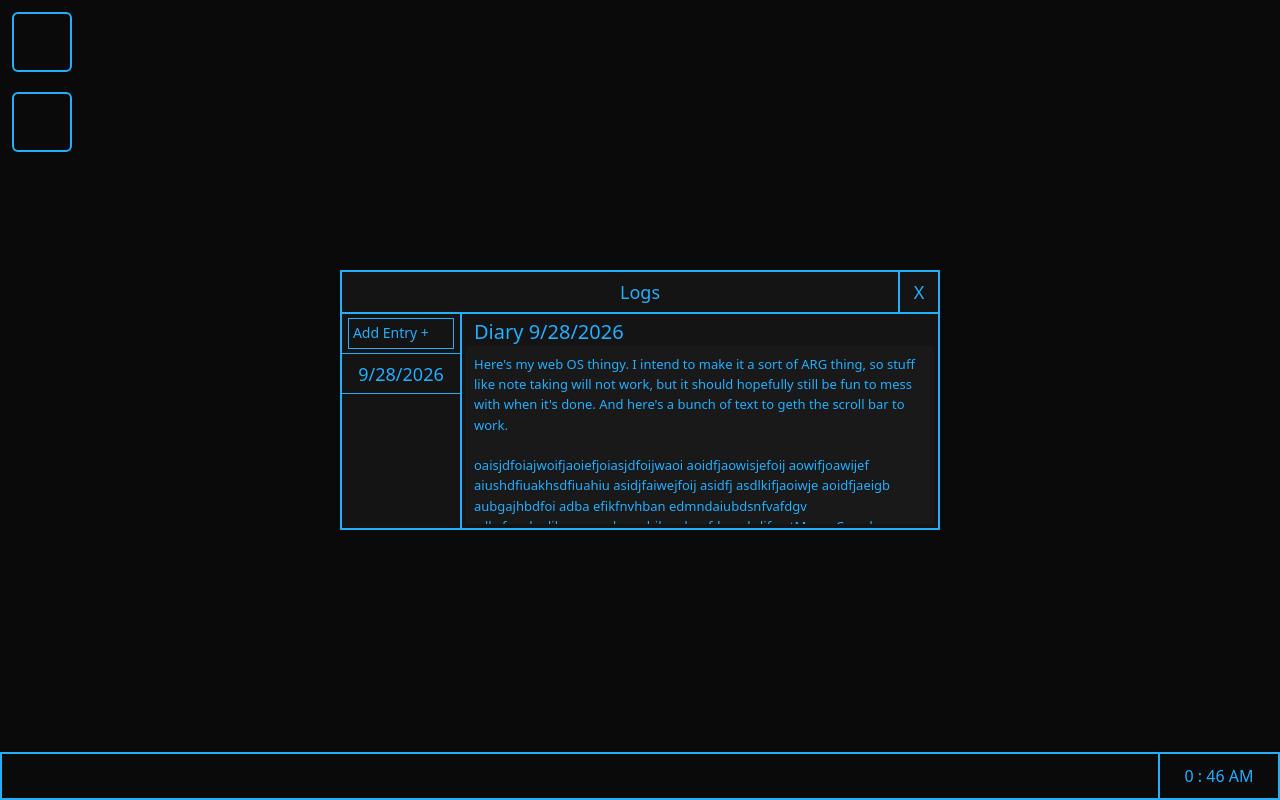
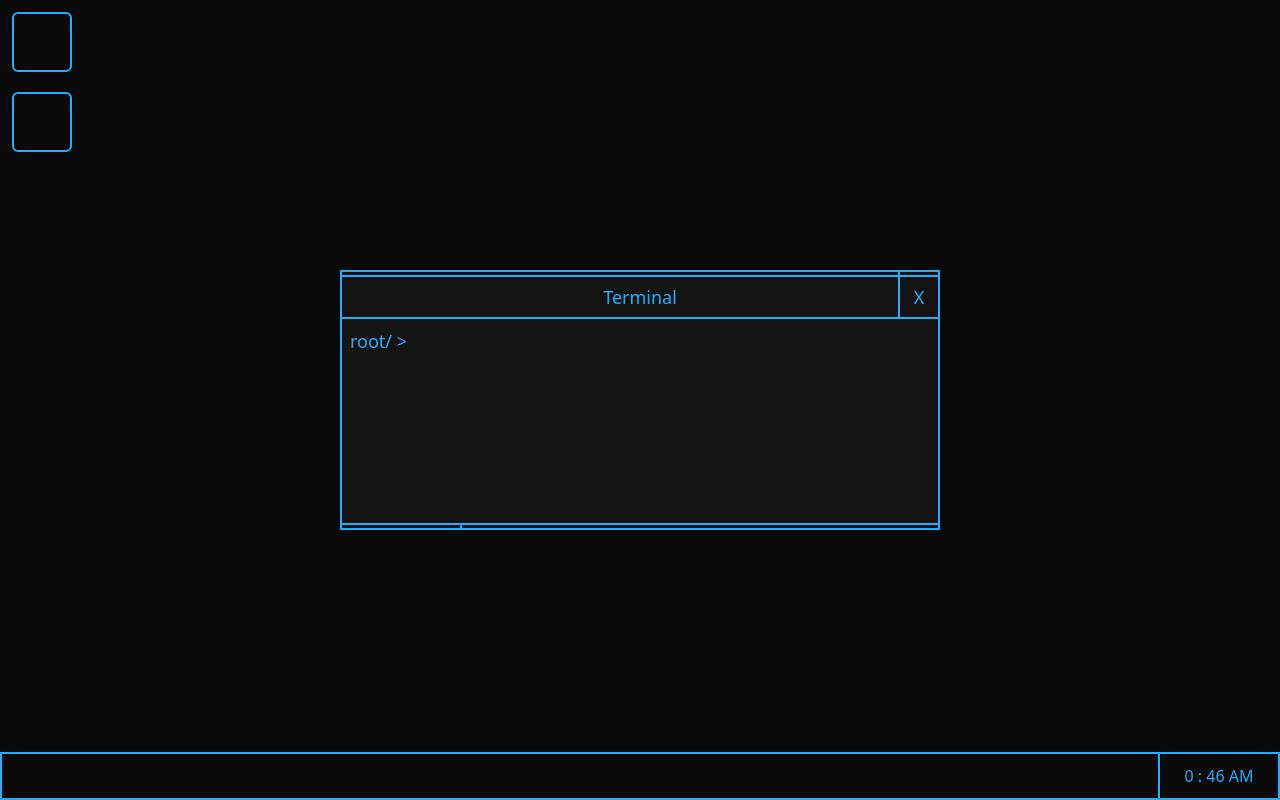
Before and after one commit to blowupthenoobs/WebbingAnOS, a React (Vite) app in the folder webbingOS/: page / in a window 1280 px wide. Both pictures are taken after a click on the element 42 px from the left and 122 px from the top of the page. Built offline with nearby package versions, Linux system fonts and the light colour scheme.

Commit message:
Window Ordering

```diff
--- a/webbingOS/src/WebOS/AppIcon.tsx
+++ b/webbingOS/src/WebOS/AppIcon.tsx
@@ -2,7 +2,7 @@
 
 
 export default function AppIcon({openApp, Image}: {openApp: () => void, Image: string}) {
-    console.log(Image);
+    // console.log(Image);
 
     return(
         <div className="w-15 h-15 border-2 border-computer-primary rounded-md hover:bg-computer-primary mb-5" onClick={openApp}>
--- a/webbingOS/src/WebOS/Computer.tsx
+++ b/webbingOS/src/WebOS/Computer.tsx
@@ -8,6 +8,7 @@ import DiaryLogs from "./DiaryLogs"
 export default function Computer() {
     const [terminalOpen, setTerminalOpen] = useState<boolean>(true);
     const [diaryOpen, setDiaryOpen] = useState<boolean>(false);
+    const [zIndexes, setZIndexes] = useState<Array<number>>([12, 11]);
     const closeTerminal = () => {
         setTerminalOpen(false);
     }
@@ -19,6 +20,27 @@ export default function Computer() {
     }
     const openDiary = () => {
         setDiaryOpen(true);
+    }
+
+    const setWindowToTop = (windowIndex: number) => {
+        console.log("setting window index")
+        let indexes = [...zIndexes];
+        let addOneAfter = false;
+        for(let i = 0; i < indexes.length; i++) {
+            if(indexes[i] != 0)
+                indexes[i]--;
+            else
+                addOneAfter = true;
+        }
+        indexes[windowIndex] = 15;
+
+        if(addOneAfter) {
+            for(let i = 0; i < indexes.length; i++) {
+                indexes[i]++;
+            }
+        }
+
+        setZIndexes(indexes);
     }
 
     const createStartingCookies = () => {
@@ -38,10 +60,10 @@ export default function Computer() {
     }, [])
 
     return (
-        <div className="bg-computer-black h-screen w-full flex flex-col overflow-hidden">
+        <div className="bg-computer-black h-screen w-full flex flex-col overflow-hidden -z-100">
             <div> {/* windows */}
-                {terminalOpen && <Terminal closeApp={closeTerminal}/>}
-                {diaryOpen && <DiaryLogs closeApp={closeDiary}/>}
+                {terminalOpen && <Terminal closeApp={closeTerminal} zPos={zIndexes[0]} setToTop={() => setWindowToTop(0)}/>}
+                {diaryOpen && <DiaryLogs closeApp={closeDiary} zPos={zIndexes[1]} setToTop={() => setWindowToTop(1)}/>}
 
             </div>
 
--- a/webbingOS/src/WebOS/DiaryLogs.tsx
+++ b/webbingOS/src/WebOS/DiaryLogs.tsx
@@ -3,12 +3,17 @@ import HandleBar from "./HandleBar"
 import GlitchOverlay from "./GlitchOverlay";
 
 
-export default function DiaryLogs({closeApp}: {closeApp: () => void}) {
+export default function DiaryLogs({closeApp, zPos, setToTop}: {closeApp: () => void, zPos: number, setToTop: () => void}) {
 
     const [xPosition, setXPos] = useState(window.innerWidth / 2);
     const [yPosition, setYPos] = useState(window.innerHeight / 2);
     const [glitchTime, setGlitchTime] = useState(5);
-    const [diary, setDiaryEntries] = useState();
+    const [diary, setDiaryEntries] = useState<Array<string>>(["9/28/2026"]);
+    const [currentEntry, startReading] = useState("9/28/2026")
+    const [currentContent, setDiaryContent] = useState(`Here's my web OS thingy. I intend to make it a sort of ARG thing, so stuff like note taking will not work, but it should hopefully still be fun to mess with when it's done. And here's a bunch of text to get the scroll bar to work.
+
+    oaisjdfoiajwoifjaoiefjoiasjdfoijwaoi aoidfjaowisjefoij aowifjoawijef aiushdfiuakhsdfiuahiu asidjfaiwejfoij asidfj asdlkifjaoiwje aoidfjaeigb aubgajhbdfoi adba efikfnvhban edmndaiubdsnfvafdgv cdkxfgaebsdjhmnc, mdnguvbjhasdnmfdagrsbdjf asedfhna jiseyfhvbhcanjsijfdhgyujashdmfmaow khsmefy iask,hdb jhadmnxfc isafjhcmjnsdmf csdzxfn hckdzjfn aofjoiajsdfoijawofidj ajsdofajwo ijaoijdfoij aoidfjoawij ijaowdfijawijfoiawjd adiofjao iejfoai jdofijaosidjfoiaj oiejfoiajsdfoijaoijfo ijaoijdfoijjaoijf ah diufknj aiuefjhk naefhjbandiuf khansfeuihnm`);
+    const keys = ["9/28/2026", "2/18/2023", "3/16/2022"]
 
     // console.log(window.innerHeight)
 
@@ -24,39 +29,71 @@ export default function DiaryLogs({closeApp}: {closeApp: () => void}) {
         setGlitchTime(0);
     }
 
+    const switchDiary = (newDiary: string) => {
+        startReading(newDiary);
+        switch(newDiary)
+        {
+            case "9/28/2026":
+                setDiaryContent(`Here's my web OS thingy. I intend to make it a sort of ARG thing, so stuff like note taking will not work, but it should hopefully still be fun to mess with when it's done. And here's a bunch of text to get the scroll bar to work.
+                    oaisjdfoiajwoifjaoiefjoiasjdfoijwaoi aoidfjaowisjefoij aowifjoawijef aiushdfiuakhsdfiuahiu asidjfaiwejfoij asidfj asdlkifjaoiwje aoidfjaeigb aubgajhbdfoi adba efikfnvhban edmndaiubdsnfvafdgv cdkxfgaebsdjhmnc, mdnguvbjhasdnmfdagrsbdjf asedfhna jiseyfhvbhcanjsijfdhgyujashdmfmaow khsmefy iask,hdb jhadmnxfc isafjhcmjnsdmf csdzxfn hckdzjfn aofjoiajsdfoijawofidj ajsdofajwo ijaoijdfoij aoidfjoawij ijaowdfijawijfoiawjd adiofjao iejfoai jdofijaosidjfoiaj oiejfoiajsdfoijaoijfo ijaoijdfoijjaoijf ah diufknj aiuefjhk naefhjbandiuf khansfeuihnm`)
+                break;
+            case "2/18/2023":
+                setDiaryContent(`need to come up with something to put here...`);
+                break;
+            case "3/16/2022":
+                setDiaryContent(`Got called into HR today. Apparently my mood as of late has been sort of a bother to everyone in the office, so I guess the meeting with HR turned into sort of a therapy session. I was recommended to try some sort of journaling to get my feelings out, so I figured I could write here. Not like anyone's going to be snooping around my computer, right?
+                Today was an alright day, arrived at 7am like I normally do, went straight to the break room for a cup of coffee before heading to my desk to work on _________. Later I had... (figuring out what to write here later)`);
+                break;
+            default:
+                setDiaryContent(`Here's my web OS thingy. I intend to make it a sort of ARG thing, so stuff like note taking will not work, but it should hopefully still be fun to mess with when it's done. And here's a bunch of text to get the scroll bar to work.
+                    oaisjdfoiajwoifjaoiefjoiasjdfoijwaoi aoidfjaowisjefoij aowifjoawijef aiushdfiuakhsdfiuahiu asidjfaiwejfoij asidfj asdlkifjaoiwje aoidfjaeigb aubgajhbdfoi adba efikfnvhban edmndaiubdsnfvafdgv cdkxfgaebsdjhmnc, mdnguvbjhasdnmfdagrsbdjf asedfhna jiseyfhvbhcanjsijfdhgyujashdmfmaow khsmefy iask,hdb jhadmnxfc isafjhcmjnsdmf csdzxfn hckdzjfn aofjoiajsdfoijawofidj ajsdofajwo ijaoijdfoij aoidfjoawij ijaowdfijawijfoiawjd adiofjao iejfoai jdofijaosidjfoiaj oiejfoiajsdfoijaoijfo ijaoijdfoijjaoijf ah diufknj aiuefjhk naefhjbandiuf khansfeuihnm`)
+
+        }
+    }
 
     useEffect(() => {
         const interval = setInterval(() => {
             setGlitchTime(prev => prev + 1)
         }, 80)
 
+        let diaries: string[] = [];
+
+        for(let i = 0; i < keys.length; i++) {
+            const temp = localStorage.getItem(keys[i])
+
+            if(temp === "journal")
+                diaries[diaries.length] = keys[i];
+            console.log(diaries);
+        }
+
+
+        setDiaryEntries(diaries);
         return () => clearInterval(interval);
+
     }, [])
 
     return (
         <div className={"bg-computer-light-black text-computer-primary border-2 border-computer-primary h-65 w-150 flex-1 mr-6 text-lg absolute translate-[-50%] "}
-            style={{top: yPosition, left: xPosition}}>
+            style={{top: yPosition, left: xPosition, zIndex: zPos}} onMouseDown={setToTop}>
             <HandleBar closeApp={closeApp} moveWindow={moveWindow} windowName="Logs"/>
             <div className="flex flex-row w-full h-[calc(100%-40px)] overflow-hidden relative">
                 <div className="w-30 shrink-0 border-r-2 border-computer-primary flex flex-col">
                     <div className="w-full border-b h-10">
                         <p className="mt-1 mb-auto ml-auto mr-auto border w-[90%] h-[80%] p-1 text-sm cursor-pointer" onClick={glitch}>Add Entry +</p>
                     </div>
-                    <div className="w-full border-b h-10 content-center text-center">
-                        <p className="mt-auto mb-auto ml-auto mr-auto">9/28/2026</p>
-                    </div>
+                    {diary.map((item) => {
+                        return(
+                        <div className="w-full border-b h-10 content-center text-center cursor-pointer" onClick={() => switchDiary(item)}>
+                            <p className="mt-auto mb-auto ml-auto mr-auto pointer-events-none">{item}</p>
+                        </div>
+                        )
+                    })
+                    }
+
                 </div>
-                <div className="p-1">
-                    <h1 className="text-xl ml-2">Diary 9/28/2026</h1>
-                    <p className="text-[13px] bg-lighter-black p-2 scrollbar-thin overflow-y-scroll flex-auto h-[calc(100%-30px)]">Here's my web OS thingy. I intend to make it a sort of ARG thing, so stuff like note taking will not work, but it should hopefully still be fun to mess with when it's done. And here's a bunch of text to geth the scroll bar to work.
-                    <br/>
-                    <br/>
-                    oaisjdfoiajwoifjaoiefjoiasjdfoijwaoi aoidfjaowisjefoij aowifjoawijef aiushdfiuakhsdfiuahiu asidjfaiwejfoij asidfj
-                    asdlkifjaoiwje aoidfjaeigb aubgajhbdfoi adba efikfnvhban edmndaiubdsnfvafdgv cdkxfgaebsdjhmnc, mdnguvbjhasdnmfdagrsbdjf getMouseCoords
-                     asedfhna jiseyfhvbhcanjsijfdhgyujashdmfmaow khsmefy iask,hdb jhadmnxfc isafjhcmjnsdmf csdzxfn hckdzjfn
-                     aofjoiajsdfoijawofidj ajsdofajwo ijaoijdfoij aoidfjoawij ijaowdfijawijfoiawjd adiofjao iejfoai jdofijaosidjfoiaj oiejfoiajsdfoijaoijfo ijaoijdfoijjaoijf
-                     aoidfjaoisjdf oija doifjaoijdfoiahsdf iaw fhbauejhfhuaye jhfgbnv manisdhfbuaksdfuh bam,xf jhbznvmnscvnao;dskufgba
-                     ah diufknj aiuefjhk naefhjbandiuf khansfeuihnm</p>
+                <div className="p-1 flex-1">
+                    <h1 className="text-xl ml-2">Diary {currentEntry}</h1>
+                    <p className="text-[13px] bg-lighter-black p-2 scrollbar-thin overflow-y-scroll flex-auto h-[calc(100%-30px)] w-full">{currentContent}</p>
                 </div>
                 {glitchTime <= 2 &&
                     <GlitchOverlay/>
--- a/webbingOS/src/WebOS/Terminal.tsx
+++ b/webbingOS/src/WebOS/Terminal.tsx
@@ -2,7 +2,7 @@ import { useState } from "react";
 import HandleBar from "./HandleBar"
 
 
-export default function Terminal({closeApp}: {closeApp: () => void}) {
+export default function Terminal({closeApp, zPos, setToTop}: {closeApp: () => void, zPos: number, setToTop: () => void}) {
 
     const [xPosition, setXPos] = useState(window.innerWidth / 2);
     const [yPosition, setYPos] = useState(window.innerHeight / 2);
@@ -21,8 +21,8 @@ export default function Terminal({closeApp}: {closeApp: () => void}) {
 
 
     return (
-        <div className={"bg-computer-light-black text-computer-primary border-2 border-computer-primary h-62.5 w-150 flex-1 mr-6 text-lg absolute translate-[-50%] "}
-            style={{top: yPosition, left: xPosition}}>
+        <div className={"bg-computer-light-black text-computer-primary border-2 border-computer-primary h-62.5 w-150 flex-1 mr-6 text-lg absolute translate-[-50%] z-1"}
+            style={{top: yPosition, left: xPosition, zIndex: zPos}} onMouseDown={setToTop}>
             <HandleBar closeApp={closeApp} moveWindow={moveWindow} windowName="Terminal"/>
             <div className="flex flex-col p-2">
                 <div className="flex">
```
